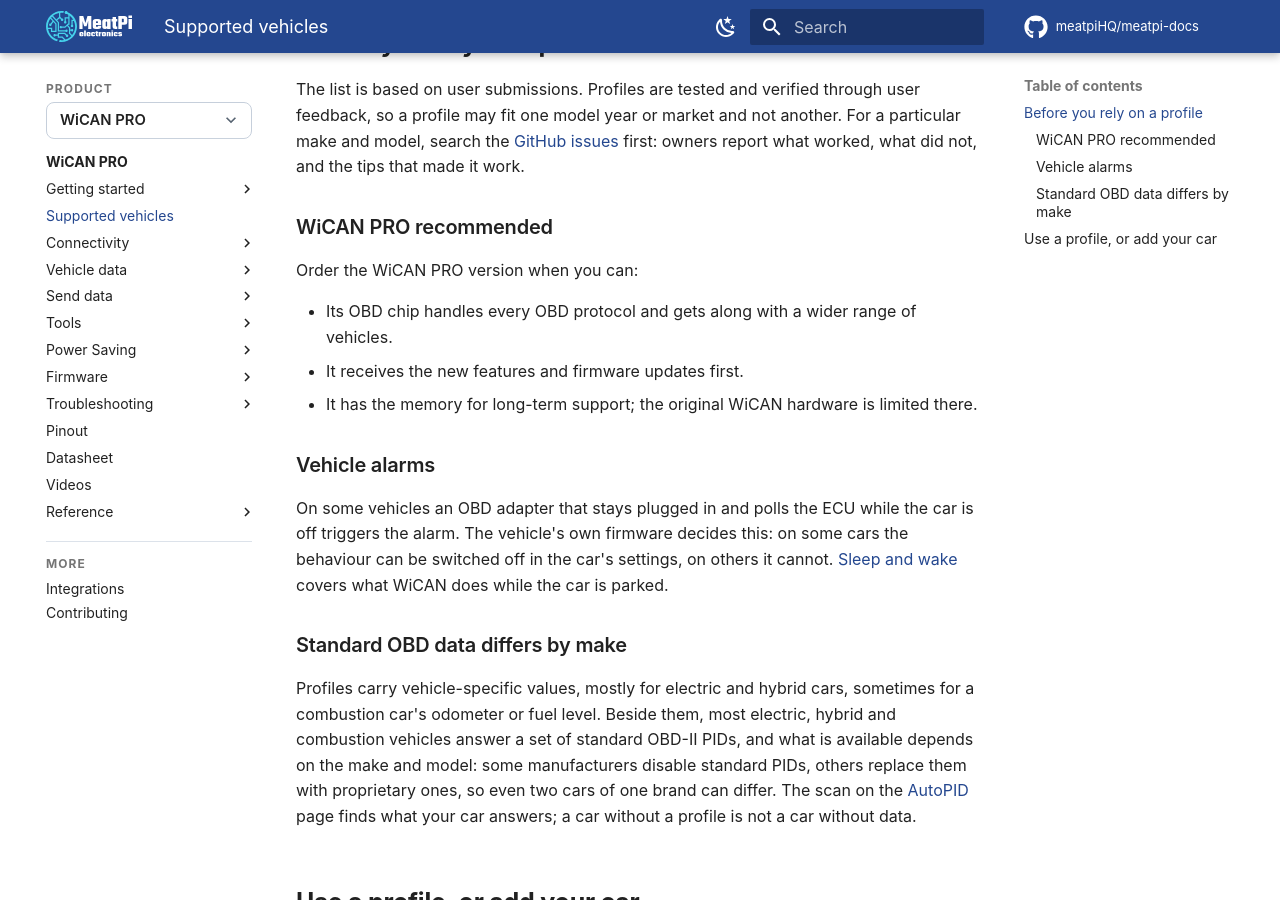
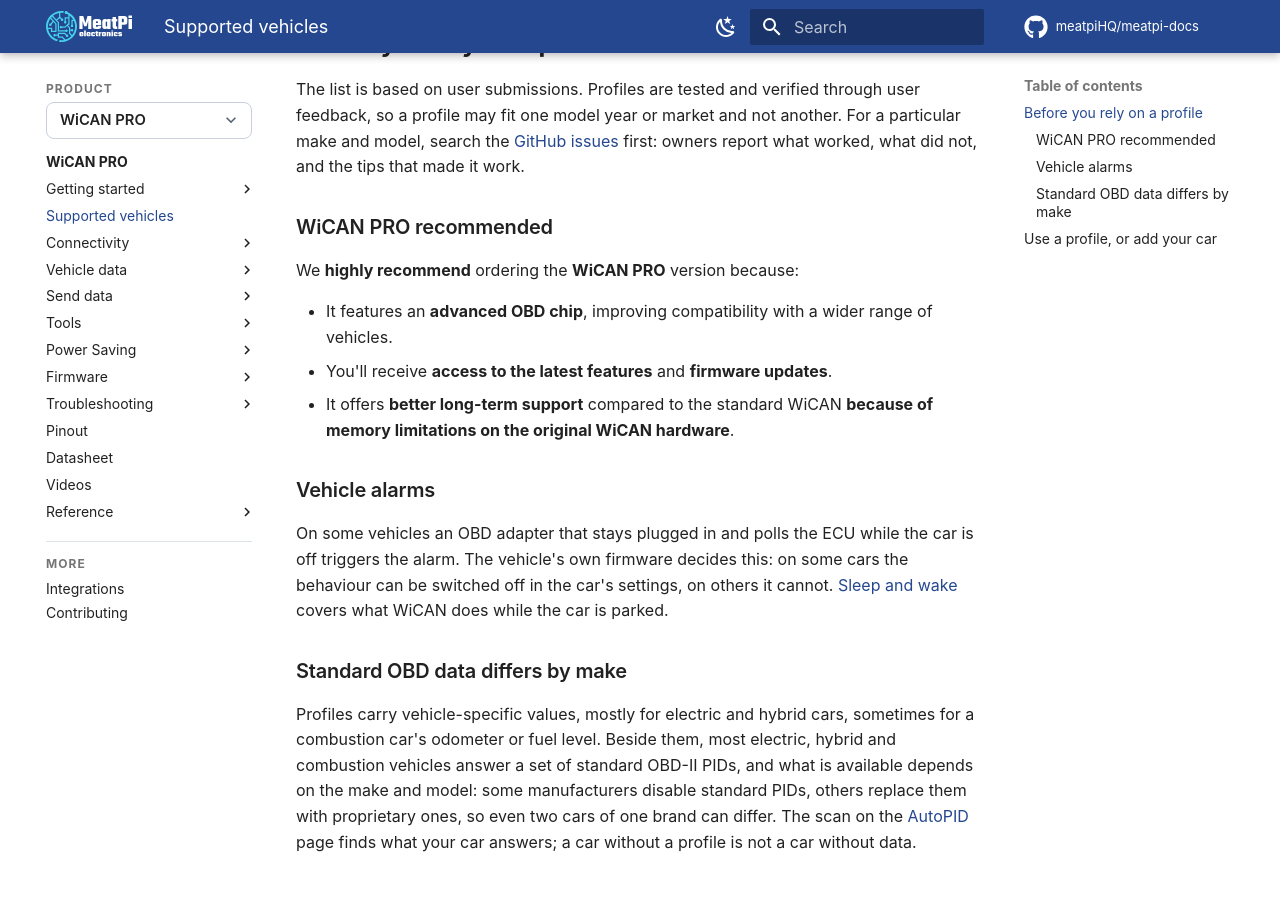
Before and after one commit to meatpiHQ/meatpi-docs, an MkDocs documentation site: the page built from docs/wican-pro/supported-vehicles.md, in a window 1280 px wide and 900 px high, scrolled down 11048 px. Built offline with MkDocs 1.6.1 and Material for MkDocs 9.7.7, drawn with Linux system fonts in a browser that asks for light colours; comment, search, counter and statistics services are not loaded; some of the changed text lies outside the part shown.

Commit message:
Supported vehicles: the lead and the WiCAN PRO recommendation in Ali's wording

```diff
--- a/docs/wican-pro/supported-vehicles.md
+++ b/docs/wican-pro/supported-vehicles.md
@@ -6,7 +6,7 @@
 
 # Supported vehicles
 
-<p class="lead">The cars with a vehicle profile: the manufacturer-specific values a car does not expose through standard OBD, such as state of charge, cell voltages and charging state, made and tested by WiCAN owners. Type a make, a model or a value to filter the list.</p>
+<p class="lead">A vehicle profile lets you access data that a car doesn't expose through standard OBD, such as state of charge, cell voltages, charging status, and more. The profiles below have been created and tested by WiCAN owners. Search by make, model, or value to filter the list.</p>
 
 !!! warning "Before you order"
     The list is built from user submissions and verified through user feedback, so coverage varies by model year and market. Read the [notes below the list](#before-you-rely-on-a-profile) first: why WiCAN PRO is the version to order, vehicles whose alarm an OBD adapter can trigger, and how standard OBD data differs by make.
@@ -150,11 +150,11 @@
 
 ### WiCAN PRO recommended
 
-Order the WiCAN PRO version when you can:
+We **highly recommend** ordering the **WiCAN PRO** version because:
 
-- Its OBD chip handles every OBD protocol and gets along with a wider range of vehicles.
-- It receives the new features and firmware updates first.
-- It has the memory for long-term support; the original WiCAN hardware is limited there.
+- It features an **advanced OBD chip**, improving compatibility with a wider range of vehicles.
+- You'll receive **access to the latest features** and **firmware updates**.
+- It offers **better long-term support** compared to the standard WiCAN **because of memory limitations on the original WiCAN hardware**.
 
 ### Vehicle alarms
 
```
Also changed, not shown: 1 other file.
